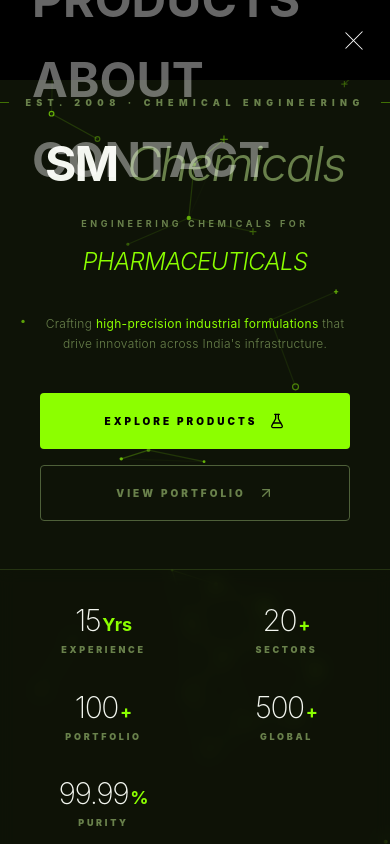
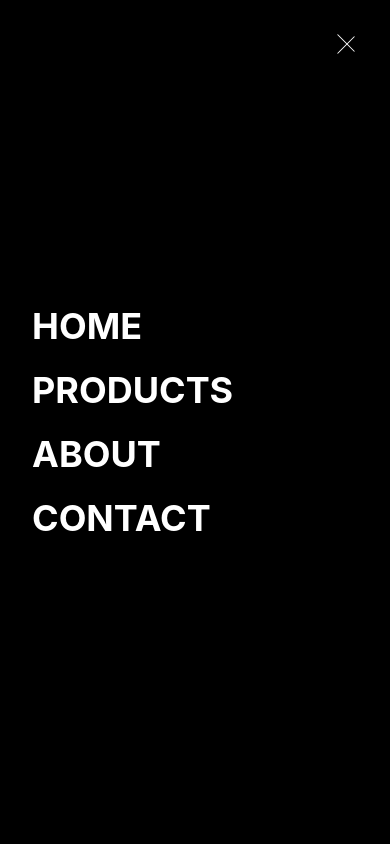
Before and after one commit to AbhiramanKuntimaddi/sm-chemicals, a Next.js app: page / in a window 390 px wide. Both pictures are taken after a click on the button "Open menu". Shown: the top 844 px of the page. Built offline with nearby package versions, Linux system fonts and the light colour scheme.

Commit message:
Fixed header for the mobile version

```diff
--- a/components/header.tsx
+++ b/components/header.tsx
@@ -13,7 +13,7 @@ const navigation = [
   { name: "Contact", href: "/contact" },
 ];
 
-const CLIP = (r: number) => `circle(${r}% at calc(100% - 48px) 48px)`;
+const CLIP = (r: number) => `circle(${r}% at calc(100% - 32px) 40px)`;
 
 export function Header() {
   const [mobileMenuOpen, setMobileMenuOpen] = useState(false);
@@ -46,7 +46,7 @@ export function Header() {
     () => {
       gsap.to(headerRef.current, {
         y: visible ? 0 : -100,
-        duration: 0.6,
+        duration: 0.4,
         ease: "power2.out",
       });
     },
@@ -56,51 +56,45 @@ export function Header() {
   useGSAP(() => {
     const menu = menuRef.current;
     if (!menu) return;
-
     tl.current = gsap
       .timeline({ paused: true })
       .to(radiusRef.current, {
         value: 150,
-        duration: 0.8,
-        ease: "expo.inOut",
-        onStart: () => {
-          menu.style.pointerEvents = "auto";
-        },
+        duration: 0.6,
+        ease: "power3.inOut",
         onUpdate: () => {
           const val = CLIP(radiusRef.current.value);
           menu.style.clipPath = val;
-          (menu.style as any).webkitClipPath = val;
         },
       })
       .fromTo(
         ".menu-item",
-        { opacity: 0, x: -20 },
-        { opacity: 1, x: 0, stagger: 0.08, duration: 0.5 },
-        "-=0.4",
+        { opacity: 0, y: 20 },
+        { opacity: 1, y: 0, stagger: 0.05 },
+        "-=0.3",
       );
   }, []);
 
   useEffect(() => {
     if (mobileMenuOpen) tl.current?.play();
-    else
-      tl.current?.reverse().then(() => {
-        if (menuRef.current) menuRef.current.style.pointerEvents = "none";
-      });
+    else tl.current?.reverse();
   }, [mobileMenuOpen]);
 
   const isActive = (href: string) => pathname === href;
-  const barBase = "h-px bg-white transition-all duration-500";
 
   return (
-    <header ref={headerRef} className="fixed top-0 w-full z-50">
+    <>
+      <header ref={headerRef} className="fixed top-0 w-full z-[90]">
         <div
-        className={`absolute inset-0 transition-all duration-500 ${scrolled ? "bg-black/20 backdrop-blur-md" : "bg-transparent"}`}
+          className={`absolute inset-0 transition-all duration-300 ${
+            scrolled ? "bg-black/20 backdrop-blur-md" : "bg-transparent"
+          }`}
         />
 
         <div className="relative mx-auto max-w-7xl px-6 h-20 flex items-center justify-between">
           <Link
             href="/"
-          className="text-white text-[14px] font-bold tracking-[0.3em] uppercase"
+            className="text-white text-[14px] font-bold tracking-[0.3em] uppercase z-[100]"
           >
             SM Chemicals
           </Link>
@@ -113,12 +107,18 @@ export function Header() {
                 className="relative group py-2"
               >
                 <span
-                className={`text-[10px] font-bold uppercase tracking-[0.3em] transition-colors ${isActive(item.href) ? "text-accent-500" : "text-white/70 hover:text-white"}`}
+                  className={`text-[10px] font-bold uppercase tracking-[0.3em] transition-colors ${
+                    isActive(item.href)
+                      ? "text-accent-500"
+                      : "text-white/70 hover:text-white"
+                  }`}
                 >
                   {item.name}
                 </span>
                 <span
-                className={`absolute bottom-0 left-0 h-px bg-accent-500 transition-all duration-300 ${isActive(item.href) ? "w-full" : "w-0 group-hover:w-full"}`}
+                  className={`absolute bottom-0 left-0 h-px bg-accent-500 transition-all duration-300 ${
+                    isActive(item.href) ? "w-full" : "w-0 group-hover:w-full"
+                  }`}
                 />
               </Link>
             ))}
@@ -130,35 +130,41 @@ export function Header() {
           >
             Inquiry
           </Link>
+        </div>
+      </header>
 
       <button
         onClick={() => setMobileMenuOpen(!mobileMenuOpen)}
-          className="lg:hidden relative z-[110] flex flex-col items-end gap-1.5 p-2 -mr-2"
+        aria-label={mobileMenuOpen ? "Close menu" : "Open menu"}
+        className="fixed top-6 right-6 lg:hidden z-[200] flex flex-col justify-center items-center gap-1.5 w-10 h-10 cursor-pointer"
       >
         <span
-            className={`${barBase} w-6 origin-center ${mobileMenuOpen ? "rotate-45 translate-y-[7.5px]" : ""}`}
+          className={`block h-px w-6 bg-white transition-all duration-300 ease-in-out ${
+            mobileMenuOpen ? "rotate-45 translate-y-[2.5px]" : ""
+          }`}
         />
         <span
-            className={`${barBase} w-4 ${mobileMenuOpen ? "opacity-0" : "opacity-100"}`}
-          />
-          <span
-            className={`${barBase} origin-center ${mobileMenuOpen ? "w-6 -rotate-45 -translate-y-[7.5px]" : "w-3"}`}
+          className={`block h-px w-6 bg-white transition-all duration-300 ease-in-out ${
+            mobileMenuOpen ? "-rotate-45 -translate-y-[2.5px]" : ""
+          }`}
         />
       </button>
-      </div>
 
       <div
         ref={menuRef}
-        className="fixed inset-0 bg-black z-[100] pointer-events-none flex flex-col justify-center px-8"
-        style={{ clipPath: "circle(0% at calc(100% - 48px) 48px)" }}
+        className="fixed inset-0 bg-black z-[100] flex flex-col justify-center px-8"
+        style={{
+          clipPath: "circle(0% at calc(100% - 32px) 40px)",
+          pointerEvents: mobileMenuOpen ? "auto" : "none",
+        }}
       >
-        <nav className="flex flex-col gap-8">
+        <nav className="flex flex-col gap-6">
           {navigation.map((item) => (
             <div key={item.name} className="menu-item opacity-0">
               <Link
                 href={item.href}
                 onClick={() => setMobileMenuOpen(false)}
-                className={`text-5xl font-bold uppercase ${isActive(item.href) ? "text-accent-500" : "text-white/40 hover:text-white"}`}
+                className="text-4xl font-bold uppercase text-white hover:text-accent-500 transition-colors"
               >
                 {item.name}
               </Link>
@@ -166,6 +172,6 @@ export function Header() {
           ))}
         </nav>
       </div>
-    </header>
+    </>
   );
 }
```
Lines whose indentation alone changed are shown as unchanged.
